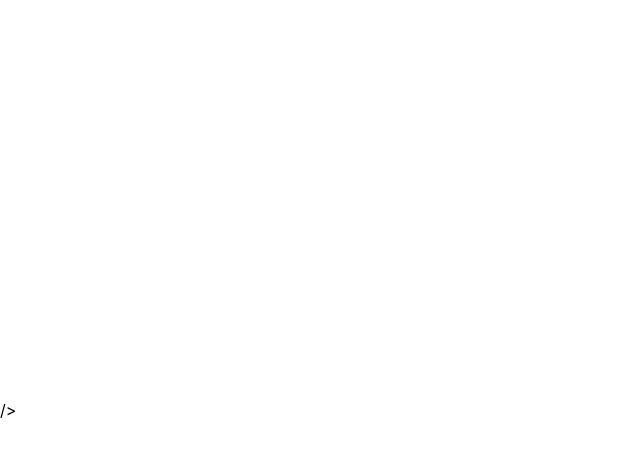
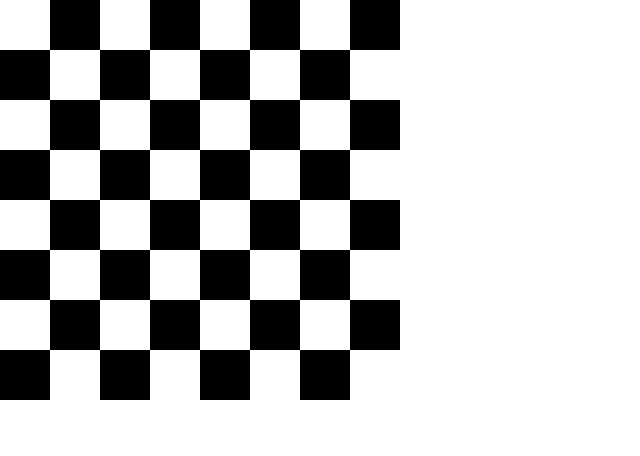
Before and after one commit to adagar/ReactJS_Experiments, a React (Create React App) app in the folder Chess/react-chess/: page / in a window 1280 px wide. Shown: the top 456 px of the page, without its empty margins (0-640 px from the left). Built offline with nearby package versions, Linux system fonts and the light colour scheme.

Commit message:
Generating a chessboard pattern visually

```diff
--- a/Chess/react-chess/src/App.css
+++ b/Chess/react-chess/src/App.css
@@ -1,32 +1,4 @@
-.App {
-  text-align: center;
+div.Board {
+  position: relative;
+  background-color: #000;
 }
-
-.App-logo {
-  animation: App-logo-spin infinite 20s linear;
-  height: 40vmin;
-}
-
-.App-header {
-  background-color: #282c34;
-  min-height: 100vh;
-  display: flex;
-  flex-direction: column;
-  align-items: center;
-  justify-content: center;
-  font-size: calc(10px + 2vmin);
-  color: white;
-}
-
-.App-link {
-  color: #61dafb;
-}
-
-@keyframes App-logo-spin {
-  from {
-    transform: rotate(0deg);
-  }
-  to {
-    transform: rotate(360deg);
-  }
-}
--- a/Chess/react-chess/src/Game.js
+++ b/Chess/react-chess/src/Game.js
@@ -1,6 +1,7 @@
 import React from 'react';
 import Square from "./Square";
 import * as Constants from "./Constants";
+import "./index.css";
 
 
 class Game extends React.Component {
@@ -22,6 +23,12 @@ class Game extends React.Component {
         let currColor = "white";
         for(let row = 0; row < 8; row++)
         {
+            if(row % 2 == 0){
+                currColor = "white";
+            }
+            else {
+                currColor = "black";
+            }
             let rowSquares = [];
             for(let column = 0; column < 8; column++)
             {
@@ -50,7 +57,7 @@ class Game extends React.Component {
     RenderRow = props => {
         console.log("My prop values: ", props);
         return (
-            <div>
+            <div className="row">
             {props.row.map((square) => (
                 <Square
                 key = {square.coordinate}
@@ -74,12 +81,12 @@ class Game extends React.Component {
                     width: Constants.CELL_SIZE * 8,
                     height: Constants.CELL_SIZE * 8,
                 }}
-                />
-            />
+            >
             <div>
             {squares.map((row,i) => (
                 <this.RenderRow row={row} key={i}/>
             ))}
+            </div>
             </div>
             </div>
         );
--- a/Chess/react-chess/src/Square.js
+++ b/Chess/react-chess/src/Square.js
@@ -5,14 +5,14 @@ class Square extends React.Component {
     render(){
 
         const { color, coordinate } = this.props;
-        console.log("In the components: " + coordinate);
+        console.log(`${50 * (coordinate.charCodeAt(0) - 97)}`);
         return (
             <div
                 className = {"Square"}
                 style = {{
                     backgroundColor: `${color}`,
-                    left: `${Constants.CELL_SIZE * (coordinate.charCodeAt(0) - 97)}`,
-                    top: `${Constants.CELL_SIZE * (coordinate[1])}`,
+                    left: `${Constants.CELL_SIZE * (coordinate.charCodeAt(0) - 97)}px`,
+                    top: `${Constants.CELL_SIZE * (coordinate[1])}px`,
                 }}
             />
         )
--- a/Chess/react-chess/src/index.css
+++ b/Chess/react-chess/src/index.css
@@ -12,3 +12,19 @@ code {
   font-family: source-code-pro, Menlo, Monaco, Consolas, "Courier New",
     monospace;
 }
+
+div.Board {
+  position: relative;
+  background-color: #000;
+}
+
+div.Square {
+  position: absolute;
+  width: 50px;
+  height: 50px;
+}
+
+div.row {
+  width: 400px;
+  height: 50px;
+}
```
